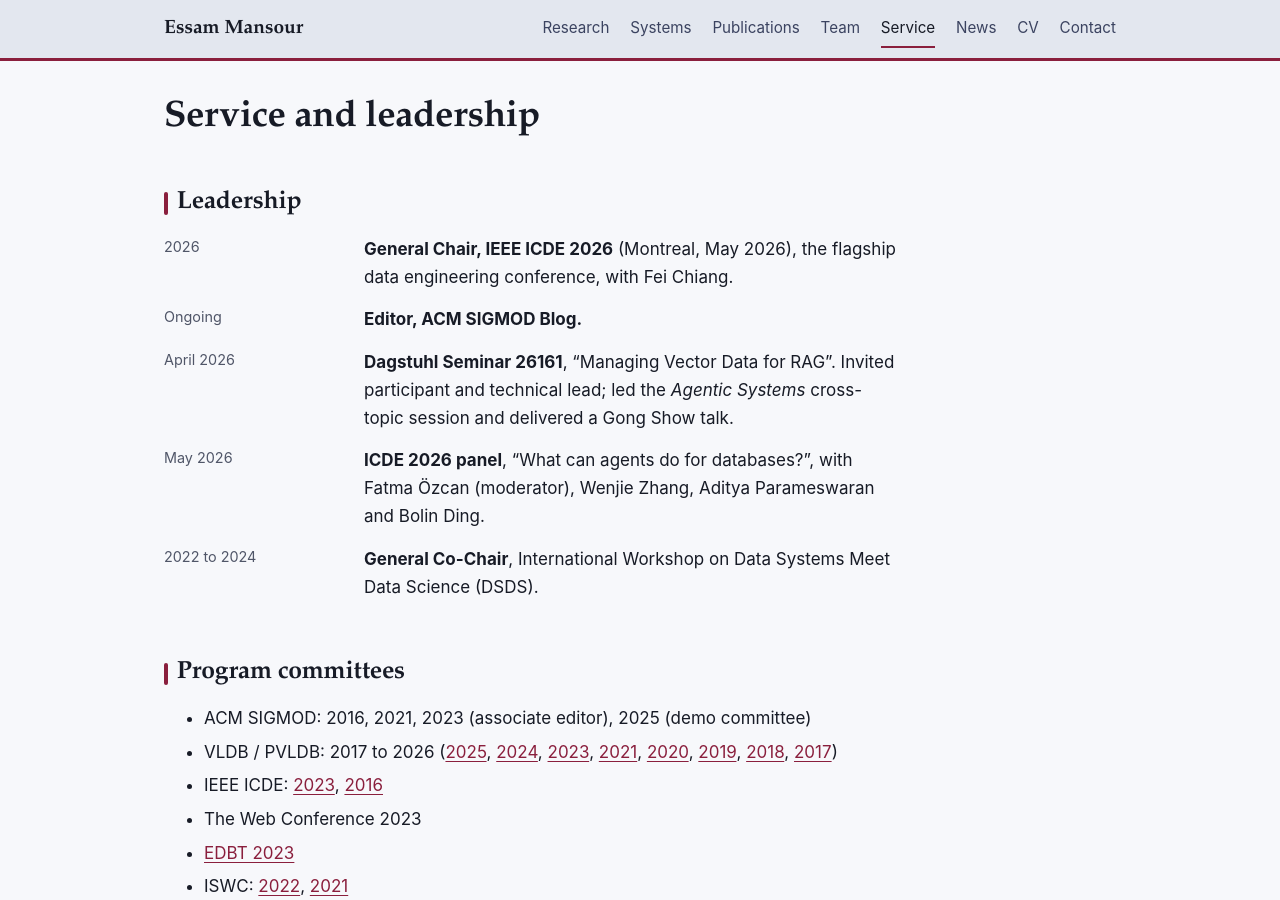
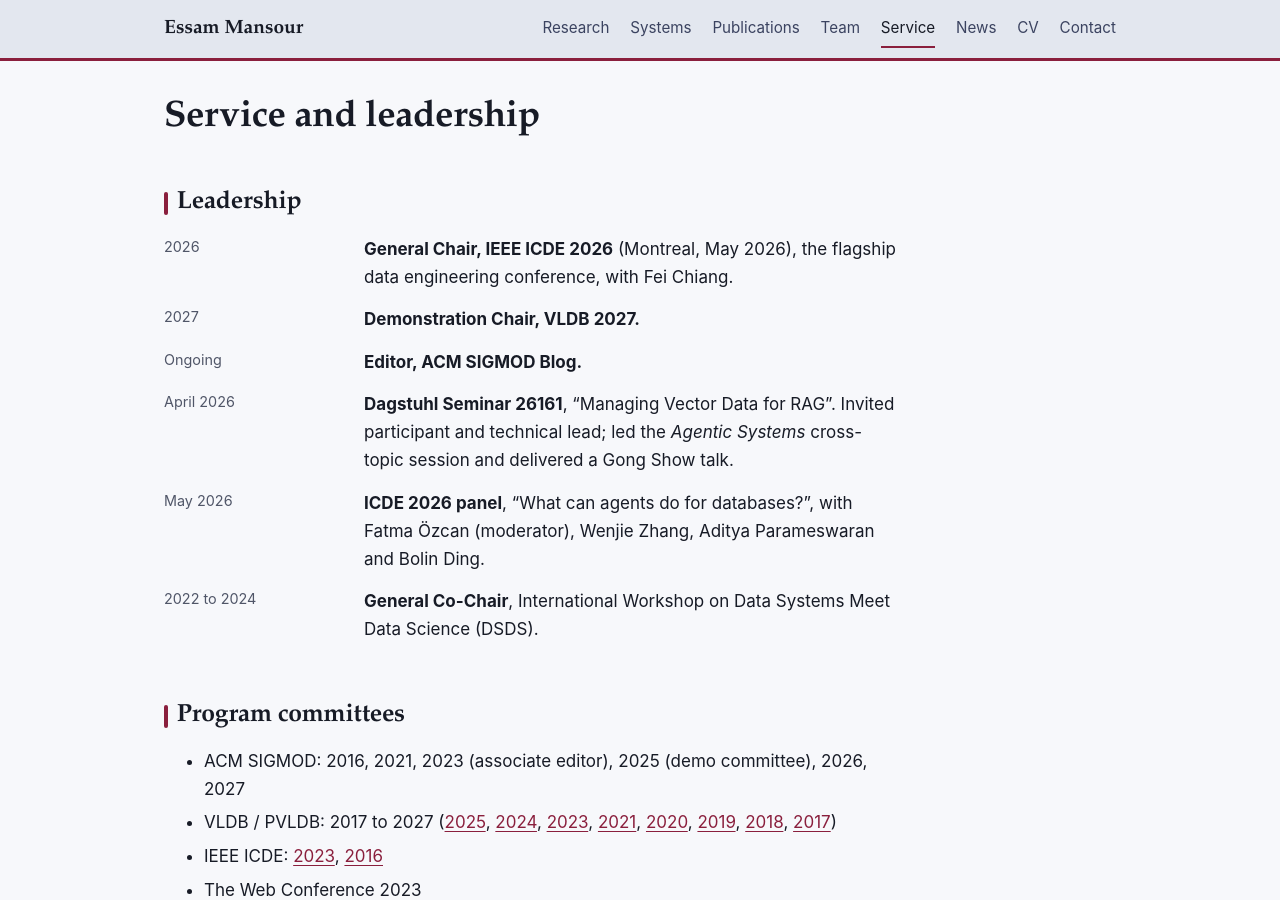
Before and after one commit to mansoure/mansoure.github.io, a Jekyll site: the page built from service/index.md, in a window 1280 px wide and 900 px high. Built offline with Jekyll 4.4.1, drawn with Linux system fonts in a browser that asks for light colours.

Commit message:
Add VLDB 2027 demo chair and recent PC terms; postdoc is ongoing
Demonstration Chair of VLDB 2027 joins the leadership list; SIGMOD PC
extends to 2026 and 2027 and PVLDB to 2027. The postdoctoral position
now reads 2025 to present rather than ending in 2026.

Co-Authored-By: Claude Opus 5 <noreply@anthropic.com>
Claude-Session: https://claude.ai/code/session_01PrJkBvrFxiBds5kJUoZwRa

```diff
--- a/_data/team.yml
+++ b/_data/team.yml
@@ -5,7 +5,7 @@ postdoc:
   - name: Dr. Abdelghny Orogat
     role: Postdoctoral researcher
     topic: "The role of agentic AI in enterprise systems"
-    until: "2025 to 2026"
+    until: "2025 to present"
     work: "MAFBench, MemState, Chatty-KG"
 
 phd:
--- a/service/index.md
+++ b/service/index.md
@@ -1,6 +1,6 @@
 ---
 title: Service and Leadership
-description: "Conference leadership, program committees, editorial roles, awards and invited talks by Essam Mansour, including General Chair of IEEE ICDE 2026 and Editor of the ACM SIGMOD Blog."
+description: "Conference leadership, program committees, editorial roles, awards and invited talks by Essam Mansour, including General Chair of IEEE ICDE 2026, Demonstration Chair of VLDB 2027 and Editor of the ACM SIGMOD Blog."
 ---
 # Service and leadership
 
@@ -8,6 +8,7 @@ description: "Conference leadership, program committees, editorial roles, awards
 
 <dl class="kv">
   <dt>2026</dt><dd><strong>General Chair, IEEE ICDE 2026</strong> (Montreal, May 2026), the flagship data engineering conference, with Fei Chiang.</dd>
+  <dt>2027</dt><dd><strong>Demonstration Chair, VLDB 2027.</strong></dd>
   <dt>Ongoing</dt><dd><strong>Editor, ACM SIGMOD Blog.</strong></dd>
   <dt>April 2026</dt><dd><strong>Dagstuhl Seminar 26161</strong>, “Managing Vector Data for RAG”. Invited participant and technical lead; led the <em>Agentic Systems</em> cross-topic session and delivered a Gong Show talk.</dd>
   <dt>May 2026</dt><dd><strong>ICDE 2026 panel</strong>, “What can agents do for databases?”, with Fatma Özcan (moderator), Wenjie Zhang, Aditya Parameswaran and Bolin Ding.</dd>
@@ -16,15 +17,16 @@ description: "Conference leadership, program committees, editorial roles, awards
 
 ## Program committees
 
-- ACM SIGMOD: 2016, 2021, 2023 (associate editor), 2025 (demo committee)
-- VLDB / PVLDB: 2017 to 2026 ([2025](http://vldb.org/pvldb/volumes/18/review-board), [2024](http://vldb.org/pvldb/volumes/17/review-board), [2023](http://vldb.org/pvldb/volumes/16/review-board), [2021](https://vldb.org/2021/), [2020](https://vldb2020.org/pvldb.html), [2019](http://vldb.org/2019/?review-board), [2018](http://vldb2018.lncc.br/review-board.html), [2017](http://www.vldb.org/2017/review_board.php))
+- ACM SIGMOD: 2016, 2021, 2023 (associate editor), 2025 (demo committee), 2026, 2027
+- VLDB / PVLDB: 2017 to 2027 ([2025](http://vldb.org/pvldb/volumes/18/review-board), [2024](http://vldb.org/pvldb/volumes/17/review-board), [2023](http://vldb.org/pvldb/volumes/16/review-board), [2021](https://vldb.org/2021/), [2020](https://vldb2020.org/pvldb.html), [2019](http://vldb.org/2019/?review-board), [2018](http://vldb2018.lncc.br/review-board.html), [2017](http://www.vldb.org/2017/review_board.php))
 - IEEE ICDE: [2023](https://icde2023.ics.uci.edu/research-program-committee/), [2016](http://icde2016.fi/committees.php#tabular1)
 - The Web Conference 2023
 - [EDBT 2023](http://edbticdt2023.cs.uoi.gr/?contents=EDBT_Committee.html)
 - ISWC: [2022](https://iswc2022.semanticweb.org/index.php/research-track-pc/), [2021](https://iswc2021.semanticweb.org/research-track-pc)
 - KDD 2021
 
-<!-- TODO: confirm the ICDE, EDBT, ISWC and WWW years from 2024 to 2026 against the CV and add any missing PC memberships; the CV lists SIGMOD 2023 as "Associate Editor" whereas the previous site said "Meta-reviewer". -->
+<!-- TODO: confirm the ICDE, EDBT, ISWC and WWW years from 2024 to 2027 and add any missing PC memberships; the CV lists SIGMOD 2023 as "Associate Editor" whereas the previous site said "Meta-reviewer". -->
+<!-- NOTE: SIGMOD 2026/2027, PVLDB through 2027 and the VLDB 2027 Demonstration Chair role were supplied directly by Essam and are newer than cv_mansour_servicenow.tex — update the CV to match. -->
 
 ## Journals and proposals
 
```
